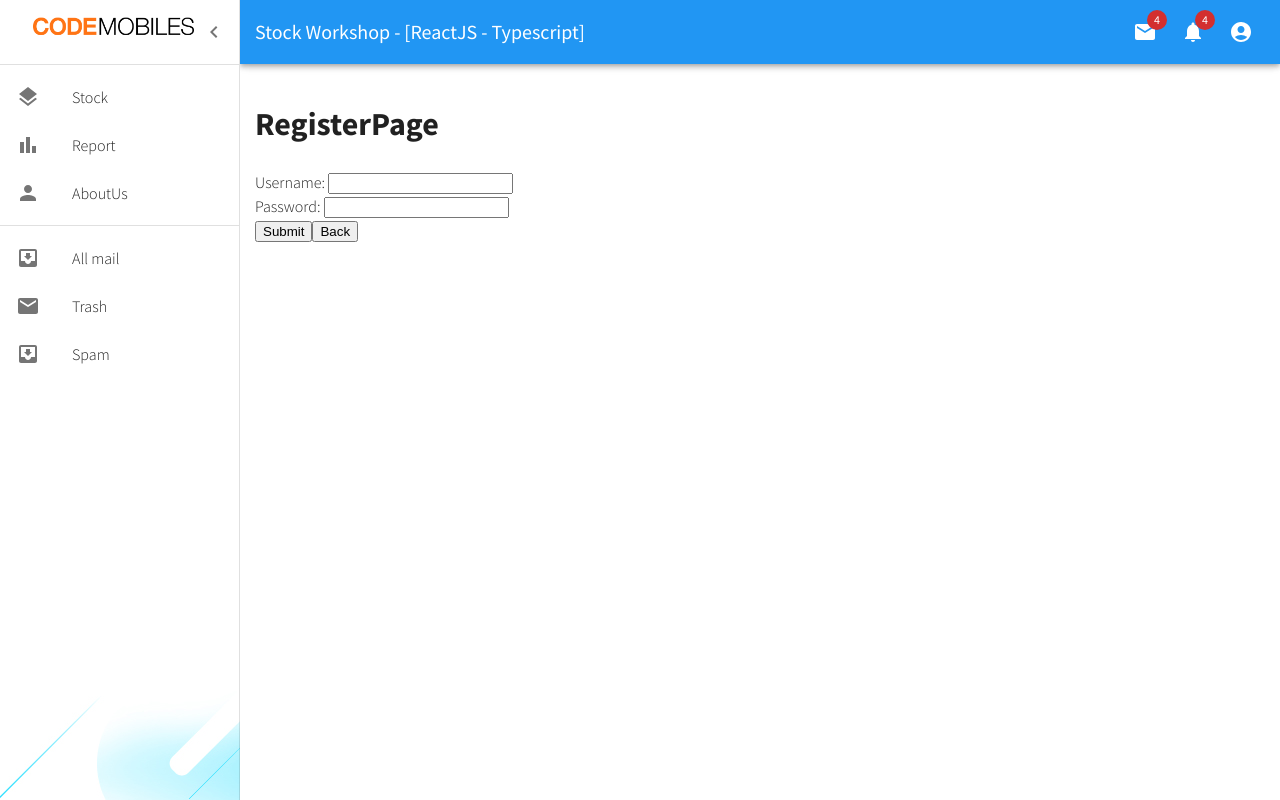
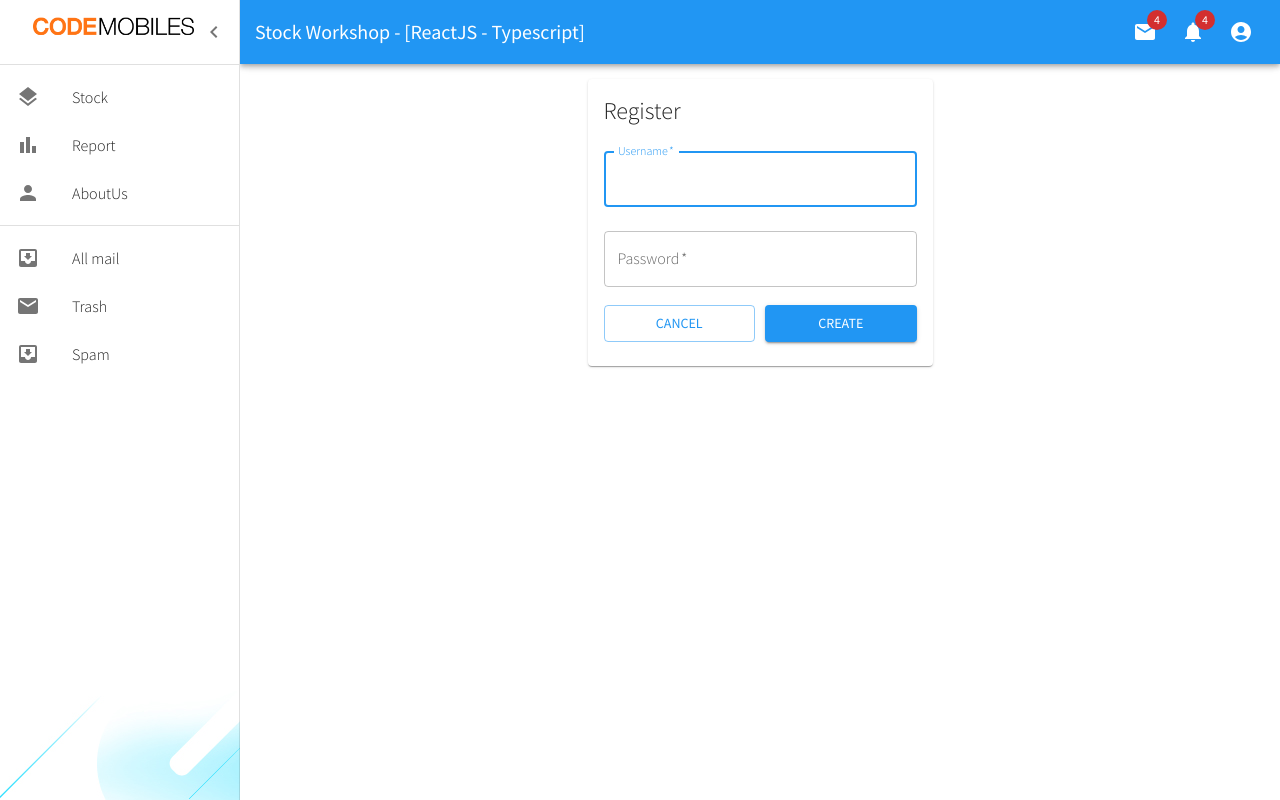
Before and after one commit to KanRMUTL/React-MUI, a React (Create React App) app: page /register in a window 1280 px wide. Built offline with nearby package versions, Linux system fonts and the light colour scheme.

Commit message:
updated style

```diff
--- a/src/components/pages/RegisterPage/RegisterPage.tsx
+++ b/src/components/pages/RegisterPage/RegisterPage.tsx
@@ -1,6 +1,16 @@
 import * as React from "react";
 import { useNavigate } from "react-router-dom";
 import { Formik, FormikProps } from "formik";
+import {
+  Box,
+  Button,
+  Card,
+  CardContent,
+  TextField,
+  Theme,
+  Typography,
+} from "@mui/material";
+import { Stack, SxProps } from "@mui/system";
 
 type RegisterPageProps = {
   //
@@ -8,6 +18,10 @@ type RegisterPageProps = {
 
 const RegisterPage: React.FC<any> = () => {
   const navigate = useNavigate();
+  const classes: SxProps<Theme> | any = {
+    root: { display: "flex", justifyContent: "center" },
+    buttons: {marginTop: 2}
+  };
 
   const ShowForm = ({
     handleSubmit,
@@ -17,17 +31,26 @@ const RegisterPage: React.FC<any> = () => {
   }: FormikProps<any>) => {
     return (
       <form onSubmit={handleSubmit}>
-        <label>Username: </label>
-        <input
-          type="text"
+        <TextField
+          variant="outlined"
+          margin="normal"
+          required
+          fullWidth
+          label="Username"
           name="username"
           id="username"
           onChange={handleChange}
           value={values.username}
+          autoComplete="email"
+          autoFocus
         />
         <br />
-        <label>Password: </label>
-        <input
+        <TextField
+          variant="outlined"
+          margin="normal"
+          required
+          fullWidth
+          label="Password"
           type="password"
           name="password"
           id="password"
@@ -35,17 +58,39 @@ const RegisterPage: React.FC<any> = () => {
           value={values.password}
         />
         <br />
-        <button type="submit" disabled={isSubmitting}>
-          Submit
-        </button>
-        <button onClick={() => navigate(-1)}>Back</button>
+        <Stack direction="row" spacing={2} sx={classes.buttons}>
+          <Button
+            onClick={() => navigate("/login")}
+            type="button"
+            fullWidth
+            variant="outlined"
+            color="primary"
+            disabled={isSubmitting}
+          >
+            Cancel
+          </Button>
+          <Button
+            type="submit"
+            fullWidth
+            variant="contained"
+            color="primary"
+            disabled={isSubmitting}
+          >
+            Create
+          </Button>
+        </Stack>
       </form>
     );
   };
 
   return (
     <>
-      <h1>RegisterPage</h1>
+      <Box sx={classes.root}>
+        <Card sx={{ minWidth: 345 }}>
+          <CardContent>
+            <Typography gutterBottom variant="h5" component="h2">
+              Register
+            </Typography>
             <Formik
               onSubmit={(values, { setSubmitting }) => {
                 alert(JSON.stringify(values));
@@ -55,6 +100,9 @@ const RegisterPage: React.FC<any> = () => {
             >
               {(props) => ShowForm(props)}
             </Formik>
+          </CardContent>
+        </Card>
+      </Box>
     </>
   );
 };
```
Also changed, not shown: src/components/pages/LoginPage/LoginPage.tsx (+95 -3 lines). Lines whose indentation alone changed are shown as unchanged.
